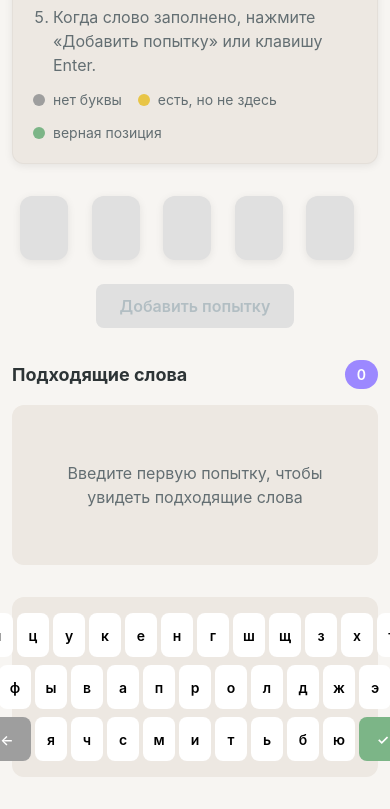
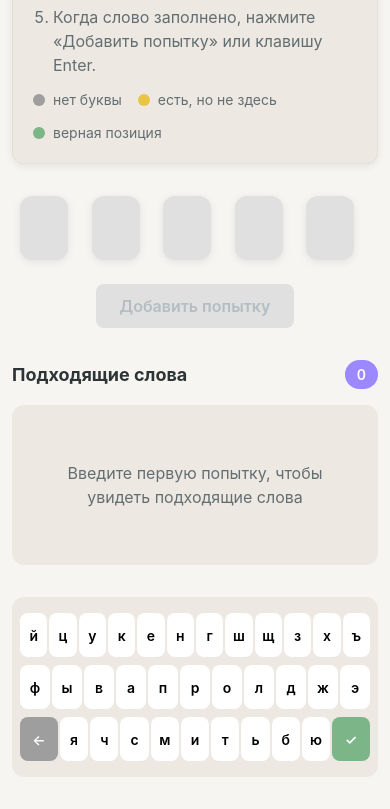
Before and after one commit to Back1ng/back1ng.github.io, a plain HTML site: page index.html in a window 390 px wide. Shown: the part 492-1301 px from the top of the page. Drawn offline with Linux system fonts and the light colour scheme.

Commit message:
refactor: adjust button and key styles for better layout

```diff
--- a/styles.css
+++ b/styles.css
@@ -563,13 +563,17 @@ button:focus-visible {
 
   .key {
     height: 44px;
-    min-width: 32px;
+    min-width: 0;
     font-size: 14px;
-    padding: 0 8px;
+    padding: 0 6px;
   }
 
   .key-wide {
-    min-width: 48px;
+    min-width: 0;
+  }
+
+  .keyboard-row {
+    gap: 2px;
   }
 
   .word-grid {
```
